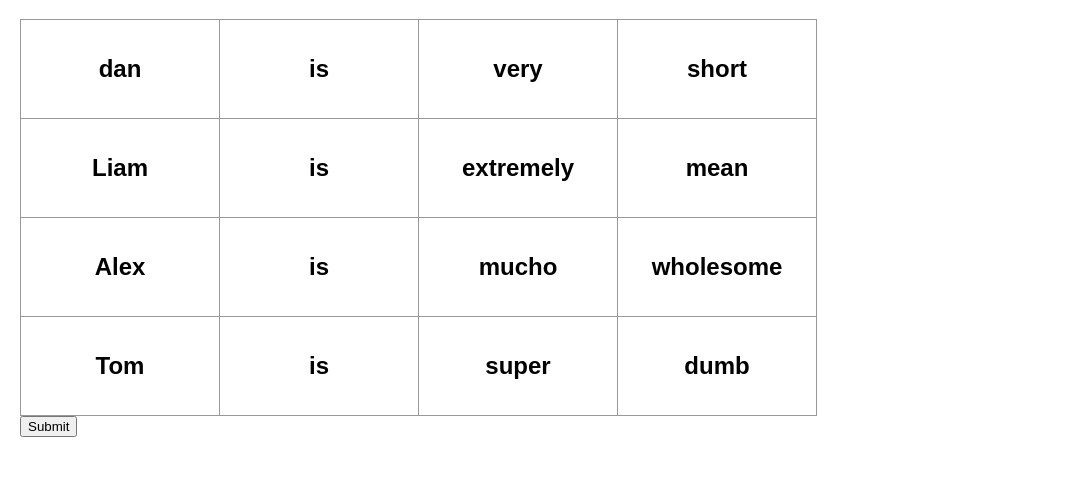
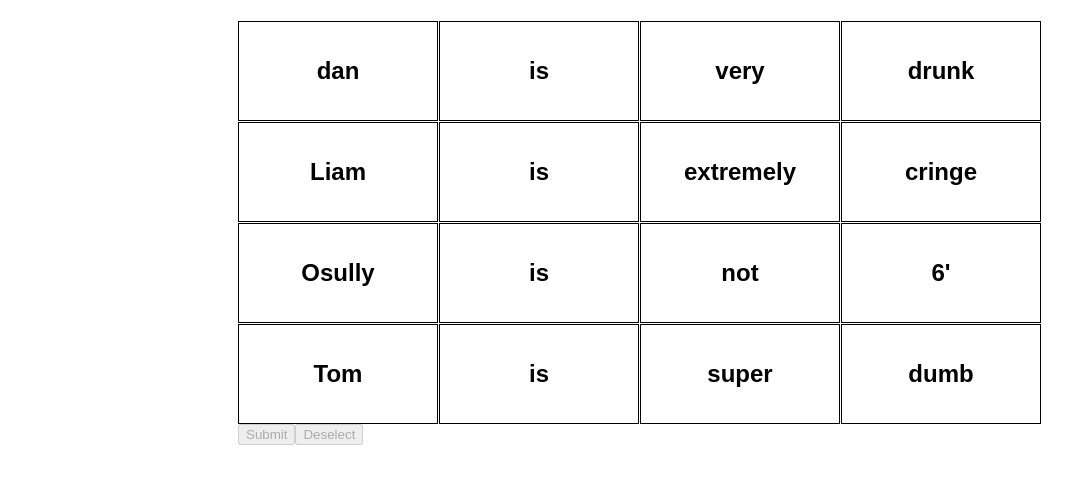
Before and after one commit to AlexanderPipes/React-Connections, a React (Vite) app: page / in a window 1280 px wide. Shown: the top 484 px of the page, without its empty margins (0-1084 px from the left). Built offline with nearby package versions, Linux system fonts and the light colour scheme.

Commit message:
working center grid

```diff
--- a/src/App.jsx
+++ b/src/App.jsx
@@ -1,7 +1,7 @@
 import { useState } from 'react';
 
 const names = [
-  "dan","is","very","short","Liam","is","extremely","mean","Alex","is","mucho","wholesome","Tom","is","super","dumb"
+  "dan","is","very","drunk","Liam","is","extremely","cringe","Osully","is","not","6'","Tom","is","super","dumb"
 ]
 
 const matches = [
@@ -11,20 +11,29 @@ const matches = [
   [12,13,14,15]
 ]
 
-function Square( {value, onSquareClick, isActive} ) {
-  console.log(isActive);
-  let classStr = isActive ? "active square" : "inactive square";
-  return <button className={classStr} onClick={onSquareClick}>
+// when button is enabled is false I want the class to = inactive square disable
+function Square( {value, onSquareClick, buttonState} ) {
+  let classStr = buttonState.isActive ? "active square" : "inactive square";
+  let disable = buttonState.isEnabled ? "" : "disabled";
+  let match = buttonState.isEnabled ? "" : "osully isn't 6'";
+  return <button className={classStr} onClick={onSquareClick} disabled={disable}>
     {value}
     </button>;
 }
 
-function SubmitButton({onSubClick} ) {
-  return <button className="bttn" onClick={onSubClick}>
+function SubmitButton( {onSubClick, count} ) {
+  let disable = count === 4 ? "" : "disabled";
+  return <button className="bttn" onClick={onSubClick} disabled = {disable}>
     Submit
     </button>;
 }
 
+function DeselectButton( {onResClick, count} ) {
+  let disable = count !== 0 ? "" : "disabled";
+  return <button className="bttn" onClick={onResClick} disabled = {disable}>
+    Deselect
+    </button>;
+}
 function Board(  ) {
   /*
    const [gameState, setGameState] = usestate(Array(16).fill({
@@ -32,37 +41,70 @@ function Board(  ) {
     isEnabled: true
    }))
    */
-  const [active, setActive] = useState(Array(16).fill(false));
+
+  const [gameState, setGameState] = useState(Array(16).fill( {
+    isActive: false,
+    isEnabled: true,
+    matchReason: ""
+  }));
+
+  const [activeCount, setActiveCount]= useState(0);
+
 
   function handleClick(i) {
-    const count = active.filter(Boolean).length;
-    if(count>=4 && active[i] === false) {
+    const count = gameState.filter(buttonState => {return buttonState.isActive;}).length ;
+    if(count>=4 && gameState[i].isActive === false) {
       return;
     } else {
-      let nextActive = active.slice();
-      nextActive[i] = !active[i];
-      setActive(nextActive);
+      //let nextActive = JSON.parse(JSON.stringify(gameState));
+      let nextActive = gameState.map(a => structuredClone(a));
+      nextActive[i].isActive = !gameState[i].isActive;
+      setGameState(nextActive);
+      console.log(nextActive);
+      const newCount = nextActive.filter(buttonState => {return buttonState.isActive;}).length;
+      console.log(newCount)
+      disableSubButton(newCount);
     }
   }
 
+
   function checkMatch() {
     const trueIndex = getTrueIndex()
-    let j = 0
+    setActiveCount(0);
     for(let i=0; i<matches.length; i++) {
       const [a, b, c, d] = matches[i];
       if (trueIndex[0] === a && trueIndex[1] === b && trueIndex[2] === c && trueIndex[3] === d) {
-        alert("Match made in heaven!")
+        let nextEnabled = gameState.map(old => structuredClone(old))
+        let winningCombo = matches[i]
+        for(let j=0; j<winningCombo.length; j++) {
+          let position = winningCombo[j];
+          nextEnabled[position].isActive = false;
+          nextEnabled[position].isEnabled = false;
+        }
+          setGameState(nextEnabled);
         break;
       } else if(i === matches.length-1) {
-        alert("Not a match!")
+        alert("Not a match!");
+        deselect();
       }
     }
   }
 
+  function disableSubButton(count) {
+    setActiveCount(count);
+  }
+
+  function deselect() {
+    let clearState = gameState.map(old => structuredClone(old));
+    clearState.map((item) => item.isActive = false)
+    setGameState(clearState)
+    setActiveCount(0)
+  }
+
   function getTrueIndex() {
     let trueArray = []
-    for( let i=0; i<active.length; i++) {
-      if (active[i] === true) {
+    for( let i=0; i<gameState.length; i++) {
+      if (gameState[i].isActive === true) {
         trueArray.push(i);
       }
     }
@@ -71,32 +113,35 @@ function Board(  ) {
 
   return (
     <>
+   <div className="board-game">
       <div className = "board-row">
-        <Square value={names[0]} isActive={active[0]} onSquareClick={() => handleClick(0)} />
-        <Square value={names[1]} isActive={active[1]} onSquareClick={() => handleClick(1)} />
-        <Square value={names[2]} isActive={active[2]} onSquareClick={() => handleClick(2)} />
-        <Square value={names[3]} isActive={active[3]} onSquareClick={() => handleClick(3)} />
+        <Square value={names[0]} buttonState={gameState[0]} onSquareClick={() => handleClick(0)} />
+        <Square value={names[1]} buttonState={gameState[1]} onSquareClick={() => handleClick(1)} />
+        <Square value={names[2]} buttonState={gameState[2]} onSquareClick={() => handleClick(2)} />
+        <Square value={names[3]} buttonState={gameState[3]} onSquareClick={() => handleClick(3)} />
       </div>
       <div className = "board-row">
-        <Square value={names[4]} isActive={active[4]} onSquareClick={() => handleClick(4)} />
-        <Square value={names[5]} isActive={active[5]} onSquareClick={() => handleClick(5)} />
-        <Square value={names[6]} isActive={active[6]} onSquareClick={() => handleClick(6)} />
-        <Square value={names[7]} isActive={active[7]} onSquareClick={() => handleClick(7)} />
+        <Square value={names[4]} buttonState={gameState[4]} onSquareClick={() => handleClick(4)} />
+        <Square value={names[5]} buttonState={gameState[5]} onSquareClick={() => handleClick(5)} />
+        <Square value={names[6]} buttonState={gameState[6]} onSquareClick={() => handleClick(6)} />
+        <Square value={names[7]} buttonState={gameState[7]} onSquareClick={() => handleClick(7)} />
       </div>
       <div className = "board-row">
-        <Square value={names[8]} isActive={active[8]} onSquareClick={() => handleClick(8)} />
-        <Square value={names[9]} isActive={active[9]} onSquareClick={() => handleClick(9)} />
-        <Square value={names[10]} isActive={active[10]} onSquareClick={() => handleClick(10)} />
-        <Square value={names[11]} isActive={active[11]} onSquareClick={() => handleClick(11)} />
+        <Square value={names[8]} buttonState={gameState[8]} onSquareClick={() => handleClick(8)} />
+        <Square value={names[9]} buttonState={gameState[9]} onSquareClick={() => handleClick(9)} />
+        <Square value={names[10]} buttonState={gameState[10]} onSquareClick={() => handleClick(10)} />
+        <Square value={names[11]} buttonState={gameState[11]} onSquareClick={() => handleClick(11)} />
+      </div>
+      <div className = "board-row center">
+        <Square value={names[12]} buttonState={gameState[12]} onSquareClick={() => handleClick(12)} />
+        <Square value={names[13]} buttonState={gameState[13]} onSquareClick={() => handleClick(13)} />
+        <Square value={names[14]} buttonState={gameState[14]} onSquareClick={() => handleClick(14)} />
+        <Square value={names[15]} buttonState={gameState[15]} onSquareClick={() => handleClick(15)} />
       </div>
       <div className = "board-row">
-        <Square value={names[12]} isActive={active[12]} onSquareClick={() => handleClick(12)} />
-        <Square value={names[13]} isActive={active[13]} onSquareClick={() => handleClick(13)} />
-        <Square value={names[14]} isActive={active[14]} onSquareClick={() => handleClick(14)} />
-        <Square value={names[15]} isActive={active[15]} onSquareClick={() => handleClick(15)} />
+        <SubmitButton count={activeCount} onSubClick={() => checkMatch()}/>
+        <DeselectButton count={activeCount} onResClick = {() => deselect()}/>
       </div>
-      <div className = "board-row">
-       <SubmitButton onSubClick={() => checkMatch()}/>
       </div>
     </>
   )
--- a/src/styles.css
+++ b/src/styles.css
@@ -50,6 +50,11 @@ ul {
   box-sizing: border-box;
 }
 
+.board-game {
+  display: grid;
+  justify-content: center;
+}
+
 body {
   font-family: sans-serif;
   margin: 20px;
@@ -57,14 +62,29 @@ body {
 }
 .active.square {
   background: rgb(217, 255, 0);
-  border: 1px solid #999;
+  border: 1px solid #000000;
   float: left;
   font-size: 24px;
   font-weight: bold;
   line-height: 34px;
   height: 100px;
-  margin-right: -1px;
-  margin-top: -1px;
+  margin-right: 1px;
+  margin-top: 1px;
+  padding: 0;
+  text-align: center;
+  width: 200px;
+}
+
+.square:disabled  {
+  background: rgb(213, 213, 213);
+  border: 1px solid #000000;
+  float: left;
+  font-size: 24px;
+  font-weight: bold;
+  line-height: 34px;
+  height: 100px;
+  margin-right: 1px;
+  margin-top: 1px;
   padding: 0;
   text-align: center;
   width: 200px;
@@ -72,14 +92,14 @@ body {
 
 .square {
   background: #ffffff;
-  border: 1px solid #999;
+  border: 1px solid #000000;
   float: left;
   font-size: 24px;
   font-weight: bold;
   line-height: 34px;
   height: 100px;
-  margin-right: -1px;
-  margin-top: -1px;
+  margin-right: 1px;
+  margin-top: 1px;
   padding: 0;
   text-align: center;
   width: 200px;
@@ -88,7 +108,8 @@ body {
 .board-row:after {
   clear: both;
   content: '';
-  display: table;
+  display: flex;
+  justify-content: center;
 }
 
 .status {
```
